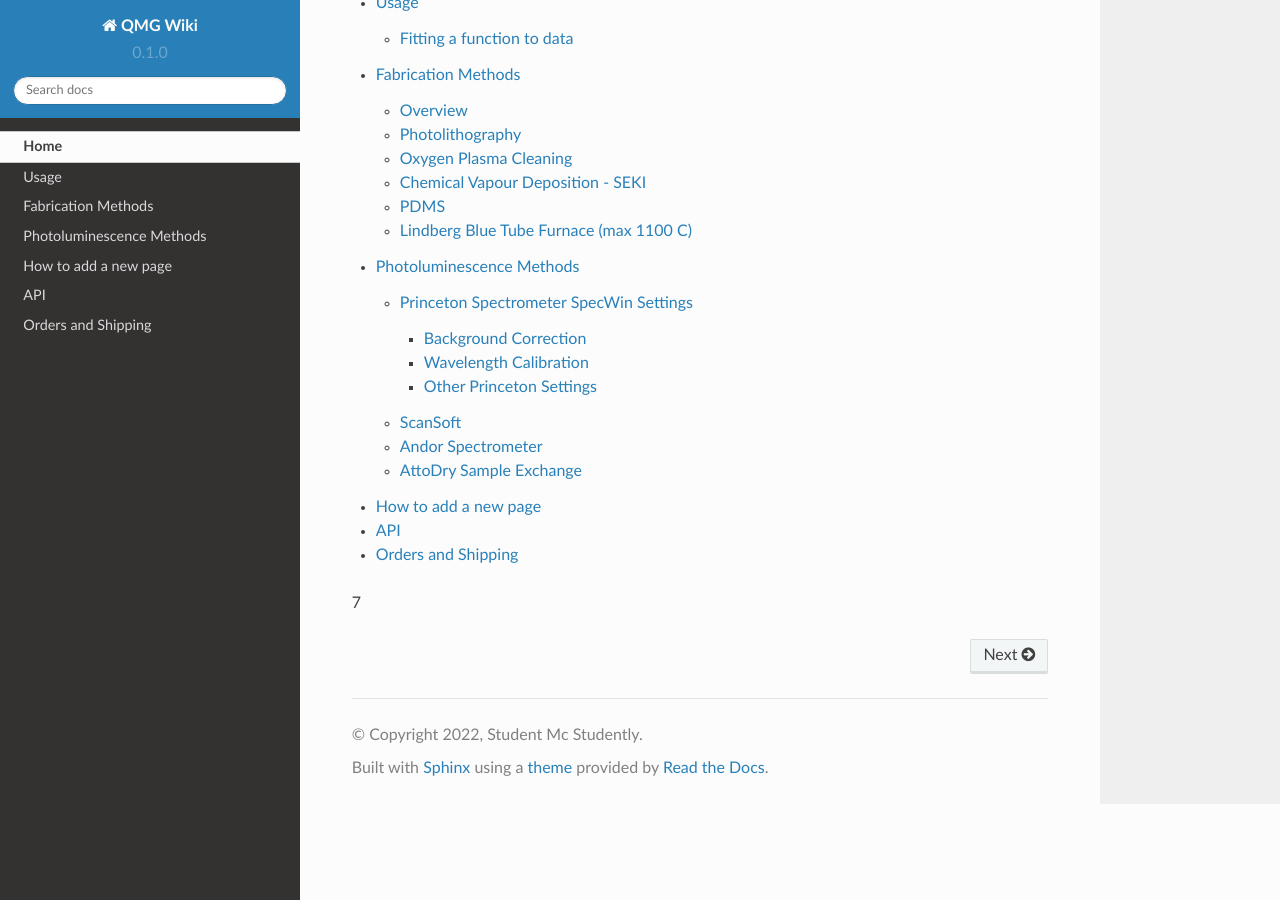
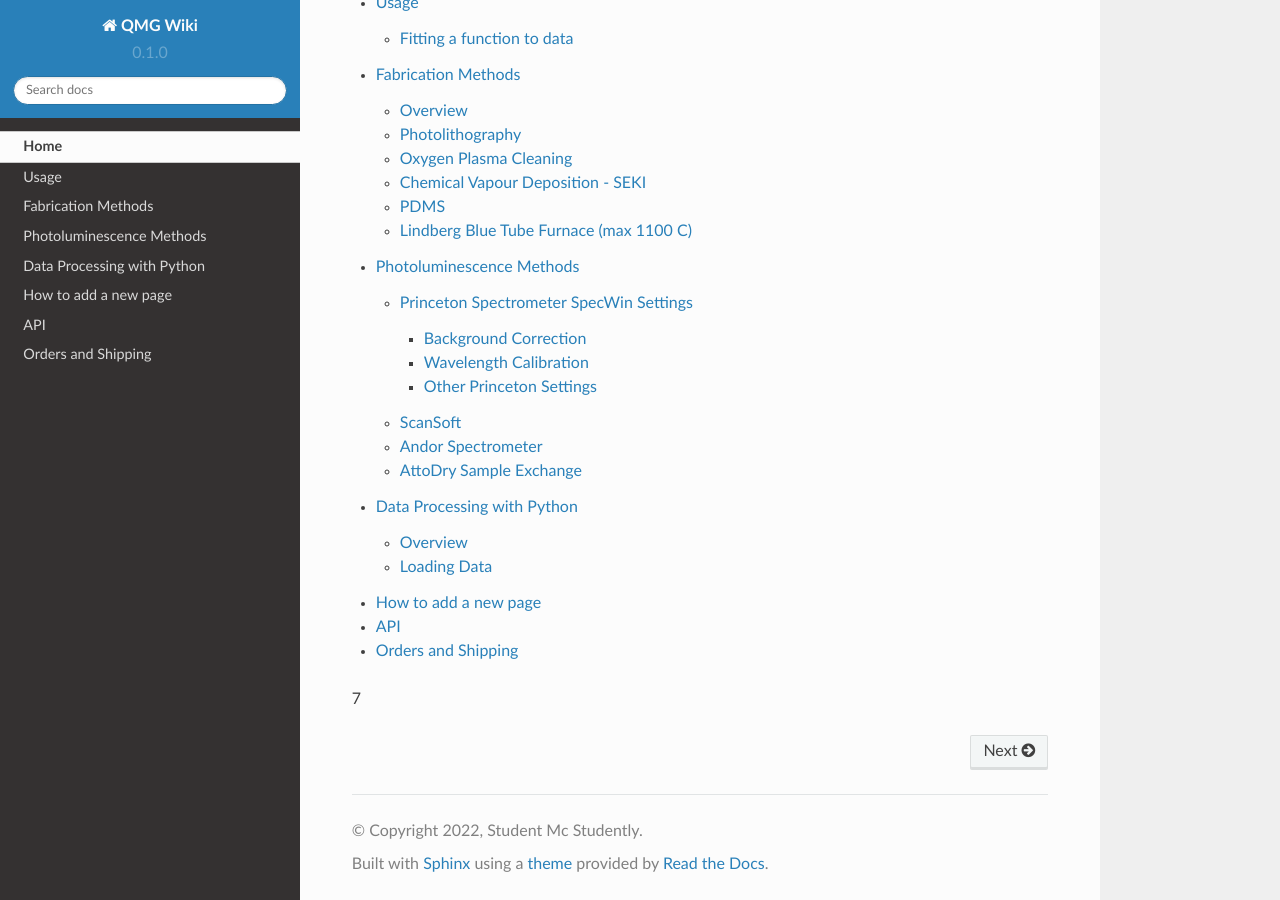
Before and after one commit to quantum-materials-group/QMG-wiki, a Sphinx documentation site: the page built from docs/index.rst, in a window 1280 px wide and 900 px high, scrolled down 542 px. Built offline with Sphinx 7.4.7 and the Read the Docs theme 2.0.0, drawn with Linux system fonts in a browser that asks for light colours.

Commit message:
added data-proc to index

```diff
--- a/docs/index.rst
+++ b/docs/index.rst
@@ -21,6 +21,7 @@ Contents
    usage
    pages/fab_sop
    pages/pl_sop
+   pages/data_processing_sop
    pages/howtoaddapage
    api
    pages/orders_&_shipping
```
